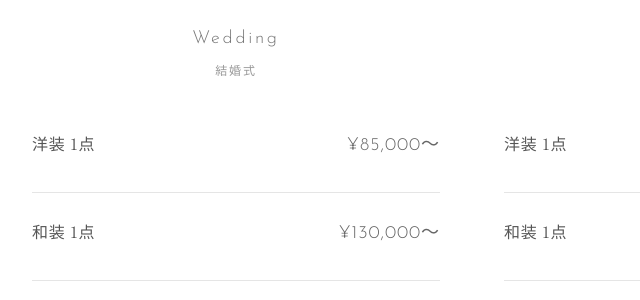
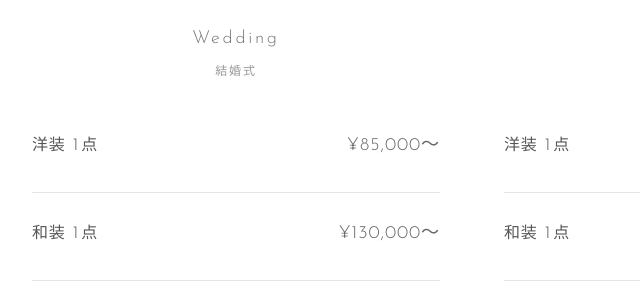
Before and after one commit to kawatakouichi-arch/sawamura-site, a plain HTML site: page price.html in a window 1280 px wide. Shown: the part 1240-1540 px from the top of the page, 168-808 px from the left. Drawn offline with Linux system fonts and the light colour scheme; a web font is replaced by a local one.

Commit message:
price の数字を Josefin Sans にそろえ、「〜」を明朝で表示
Co-Authored-By: Claude Opus 5.5 <noreply@anthropic.com>

```diff
--- a/css/style.css
+++ b/css/style.css
@@ -844,10 +844,22 @@ body {
 .menu-list__price {
   flex-shrink: 0;
   /* 料金は折り返さない */
-  font-family: var(--font-en);
+  font-family: "Josefin Sans", "Shippori Mincho", serif;
+  /* 数字は Josefin Sans。Josefin Sans にない「〜」は、ゴシックではなくしっぽり明朝で表示 */
   font-weight: 300;
   font-size: 16px;
   letter-spacing: .05em;
+}
+
+/* 日本語の中の数字だけ Josefin Sans にそろえる（例：洋装 <span class="num">1</span>点） */
+.num {
+  font-family: var(--font-en);
+  font-weight: 300;
+  font-size: 1.1em;
+  /* 明朝の文字と高さがそろうよう、少しだけ大きく */
+  letter-spacing: .02em;
+  margin: 0 .15em;
+  /* 前後の漢字と詰まって見えないよう、少しすき間をあける */
 }
 
 /* ---- Notice（ご来店の前に） ---- */
--- a/price.html
+++ b/price.html
@@ -74,13 +74,13 @@
         <ul class="menu-list">
           <li class="menu-list__item">
             <div class="menu-list__head">
-              <h3 class="menu-list__name">洋装 1点</h3>
+              <h3 class="menu-list__name">洋装 <span class="num">1</span>点</h3>
               <span class="menu-list__price menu-list__price--lg">¥85,000〜</span>
             </div>
           </li>
           <li class="menu-list__item">
             <div class="menu-list__head">
-              <h3 class="menu-list__name">和装 1点</h3>
+              <h3 class="menu-list__name">和装 <span class="num">1</span>点</h3>
               <span class="menu-list__price menu-list__price--lg">¥130,000〜</span>
             </div>
           </li>
@@ -103,13 +103,13 @@
         <ul class="menu-list">
           <li class="menu-list__item">
             <div class="menu-list__head">
-              <h3 class="menu-list__name">洋装 1点</h3>
+              <h3 class="menu-list__name">洋装 <span class="num">1</span>点</h3>
               <span class="menu-list__price menu-list__price--lg">¥45,000〜</span>
             </div>
           </li>
           <li class="menu-list__item">
             <div class="menu-list__head">
-              <h3 class="menu-list__name">和装 1点</h3>
+              <h3 class="menu-list__name">和装 <span class="num">1</span>点</h3>
               <span class="menu-list__price menu-list__price--lg">¥75,000〜</span>
             </div>
           </li>
```
